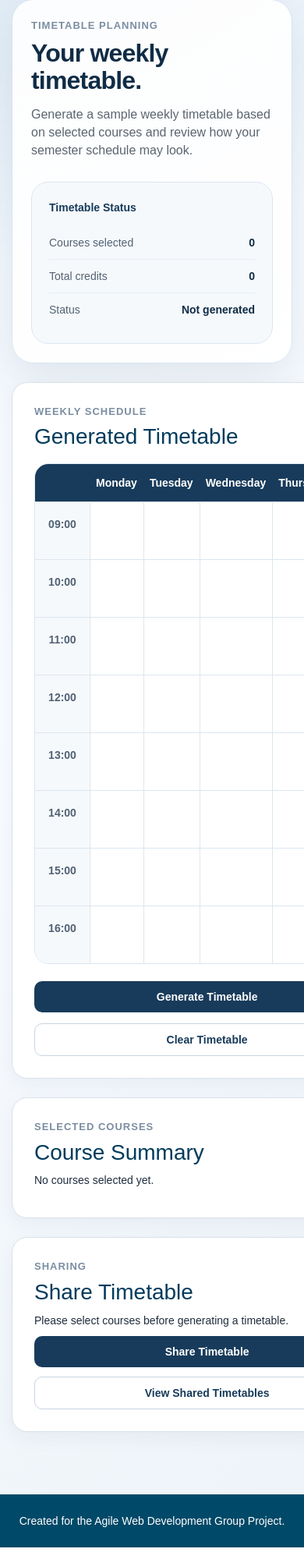
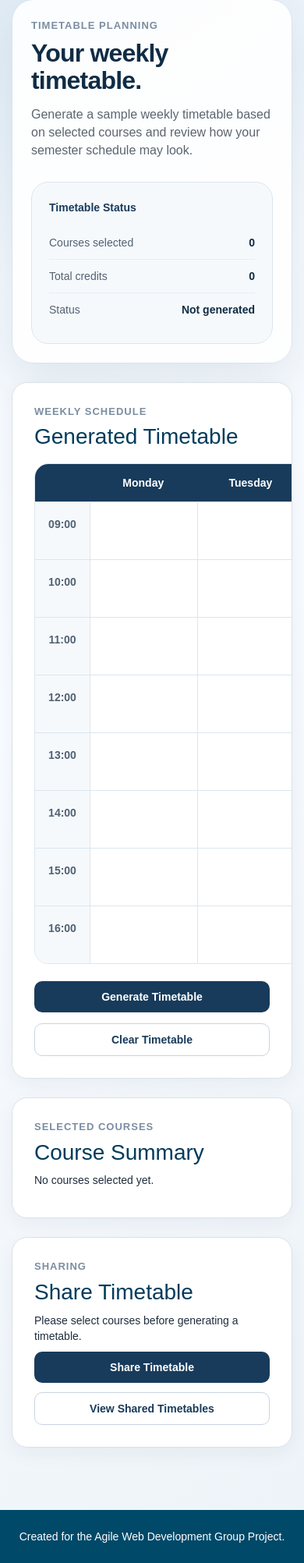
Before and after one commit to zhuby9292/agile-team-project, a Flask app: page /timetable.html in a window 390 px wide; the page is wider, and only the part inside the window is pictured. Shown: the part 427-2431 px from the top of that part at 78% size. Run offline with Flask 3, Linux system fonts and the light colour scheme.

Commit message:
Update timetable responsive layout

```diff
--- a/static/css/style.css
+++ b/static/css/style.css
@@ -1225,10 +1225,27 @@ footer p {
 /* Timetable page */
 
 .timetable-layout {
+    display: flex;
+    flex-direction: column;
+    gap: 24px;
+}
+
+.timetable-main-column {
+    width: 100%;
+}
+
+.timetable-side-column {
     display: grid;
-    grid-template-columns: 1.35fr 0.8fr;
+    grid-template-columns: 1fr 1fr;
     gap: 24px;
-    align-items: start;
+}
+
+.timetable-panel {
+    overflow-x: auto;
+}
+
+.weekly-calendar {
+    min-width: 760px;
 }
 
 .timetable-main-column,
@@ -1344,7 +1361,7 @@ footer p {
 }
 
 @media (max-width: 991px) {
-    .timetable-layout {
+    .timetable-side-column {
         grid-template-columns: 1fr;
     }
 
--- a/templates/timetable.html
+++ b/templates/timetable.html
@@ -39,7 +39,7 @@ Timetable
 
     <section class="timetable-layout">
         <div class="timetable-main-column">
-                    <section class="dashboard-panel">
+            <section class="dashboard-panel timetable-panel">
                 <div class="panel-title-row">
                     <div>
                         <p class="dashboard-kicker">Weekly schedule</p>
```
Lines whose indentation alone changed are shown as unchanged.
